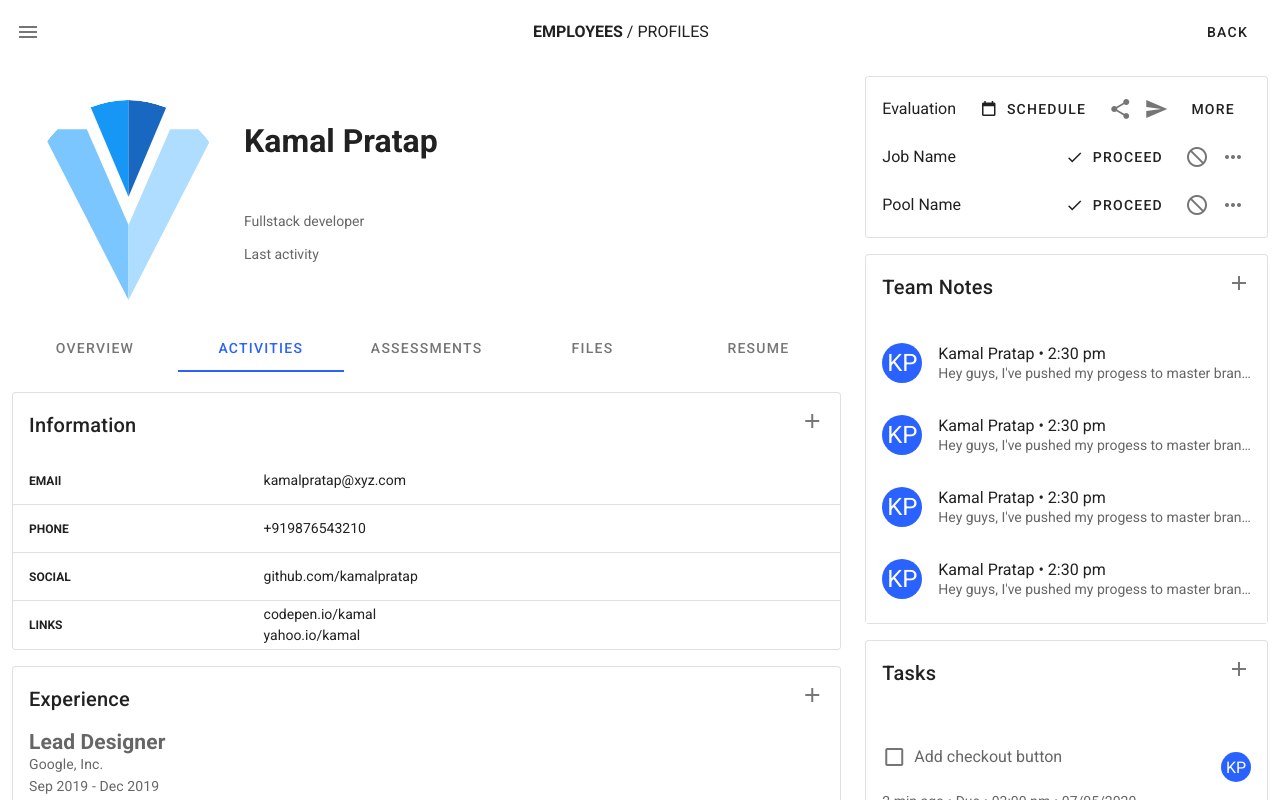
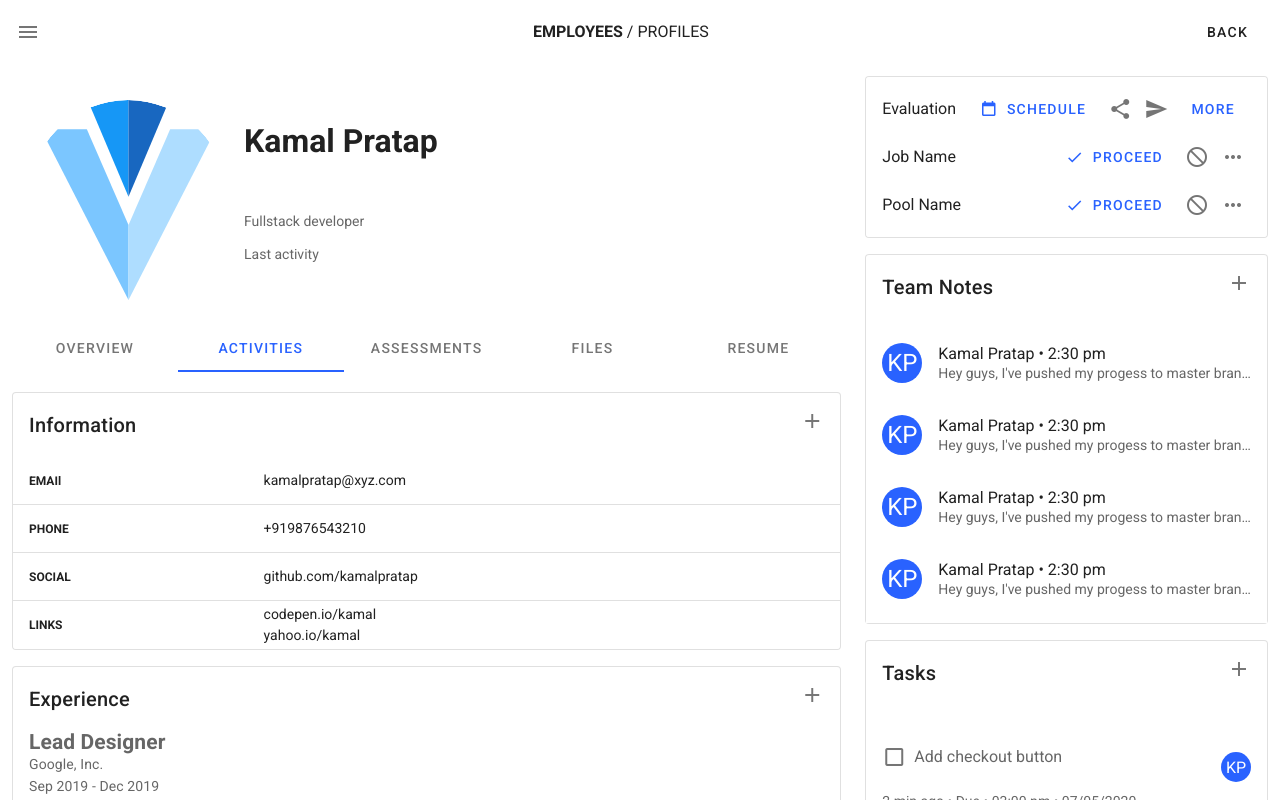
Before and after one commit to pSnehanshu/duckcart-project, a Vue app: page / in a window 1280 px wide. Shown: the top 800 px of the page. Built offline with nearby package versions, Linux system fonts and the light colour scheme.

Commit message:
added blue buttons

```diff
--- a/src/components/main-area.vue
+++ b/src/components/main-area.vue
@@ -132,7 +132,7 @@
             <v-list-item>
               <v-list-item-content>Evaluation</v-list-item-content>
               <div class="d-flex">
-                <v-btn depressed color="transparent">
+                <v-btn depressed text class="text-blue">
                   <v-icon left>mdi-calendar-blank</v-icon>Schedule
                 </v-btn>
                 <v-btn icon>
@@ -141,13 +141,13 @@
                 <v-btn icon>
                   <v-icon>mdi-send</v-icon>
                 </v-btn>
-                <v-btn depressed color="transparent">More</v-btn>
+                <v-btn depressed text class="text-blue">More</v-btn>
               </div>
             </v-list-item>
             <v-list-item>
               <v-list-item-content>Job Name</v-list-item-content>
               <div class="d-flex">
-                <v-btn depressed color="transparent">
+                <v-btn depressed text class="text-blue">
                   <v-icon left>mdi-check</v-icon>Proceed
                 </v-btn>
                 <v-btn icon>
@@ -161,7 +161,7 @@
             <v-list-item>
               <v-list-item-content>Pool Name</v-list-item-content>
               <div class="d-flex">
-                <v-btn depressed color="transparent">
+                <v-btn depressed text class="text-blue">
                   <v-icon left>mdi-check</v-icon>Proceed
                 </v-btn>
                 <v-btn icon>
@@ -264,3 +264,9 @@ export default {
   })
 };
 </script>
+
+<style scoped>
+.text-blue {
+  color: #2962ff!important;
+}
+</style>
```
